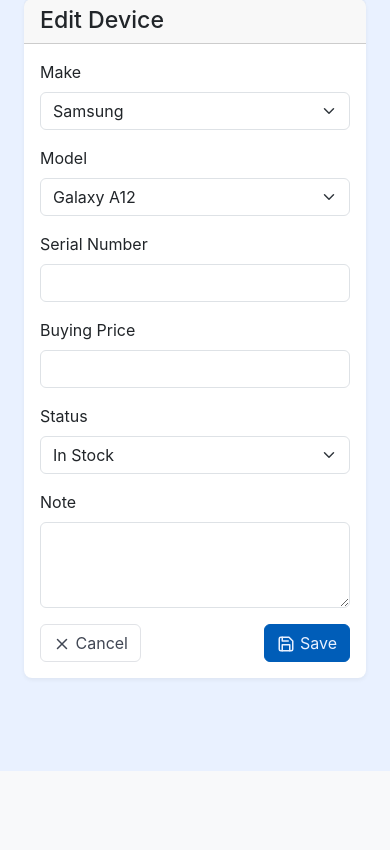
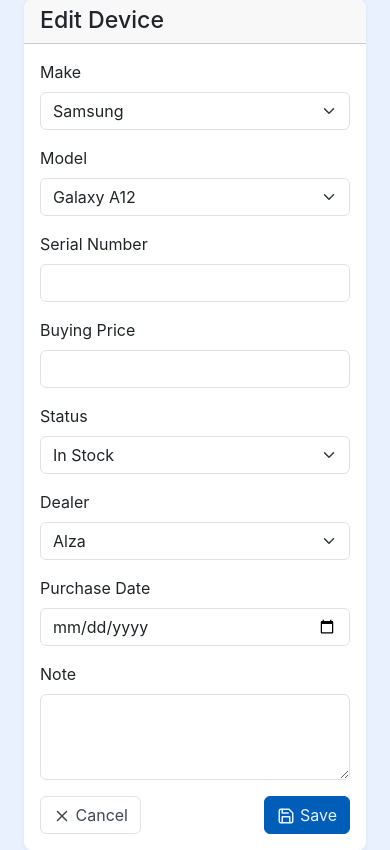
Before and after one commit to JakubStrouhal/mobiledevice, a Flask app: page /devices/new in a window 390 px wide. Shown: the part 73-923 px from the top of the page. Before the commit the page ends 844 px from the top, so only its background shows below. Run offline with Flask 3, Linux system fonts and the light colour scheme; some libraries are stand-ins or nearby versions.

Commit message:
Agent query: Can you check if the device listing page loads now and try adding a new device with dealer and purchase date?
Add dealer information to phone tracking:  includes fields for dealer, purchase date, and updated forms and models.

Screenshot: https://storage.googleapis.com/screenshot-production-us-central1/c0324ef8-1d81-410f-872e-da2b9bd29ee8/e2c18e9d-cbe6-44a4-8cd4-9b30a34c07b9.jpg

```diff
--- a/forms.py
+++ b/forms.py
@@ -1,7 +1,8 @@
 from flask_wtf import FlaskForm
 from wtforms import StringField, DecimalField, TextAreaField, SelectField
 from wtforms.validators import DataRequired, ValidationError
-from models import DeviceMakeEnum, DeviceModelEnum, PhoneStatus
+from models import DeviceMakeEnum, DeviceModelEnum, PhoneStatus, DealerEnum
+from wtforms.fields import DateField
 
 class PhoneForm(FlaskForm):
     make = SelectField('Make', validators=[DataRequired()])
@@ -13,11 +14,14 @@ class PhoneForm(FlaskForm):
         (PhoneStatus.ISSUED.value, 'Issued'),
         (PhoneStatus.TERMINATED.value, 'Terminated')
     ])
+    dealer = SelectField('Dealer', validators=[DataRequired()])
+    purchased = DateField('Purchase Date', format='%Y-%m-%d')
     note = TextAreaField('Note')
 
     def __init__(self, *args, **kwargs):
         super(PhoneForm, self).__init__(*args, **kwargs)
         self.make.choices = [(make.value, make.value) for make in DeviceMakeEnum]
+        self.dealer.choices = [(dealer.value, dealer.value) for dealer in DealerEnum]
 
         # Set model choices based on selected make or default to first make's models
         if self.make.data:
--- a/models.py
+++ b/models.py
@@ -10,6 +10,16 @@ class DeviceMakeEnum(str, Enum):
     GOOGLE = "Google"
     MOTOROLA = "Motorola"
     NOKIA = "Nokia"
+
+class DealerEnum(str, Enum):
+    ALZA = "Alza"
+    DATART = "Datart"
+    MALL = "Mall"
+    CZC = "CZC"
+    TSBOHEMIA = "TS Bohemia"
+    O2 = "O2"
+    VODAFONE = "Vodafone"
+    TMOBILE = "T-Mobile"
 
 class DeviceModelEnum:
     MODELS = {
@@ -72,6 +82,8 @@ class Phone(db.Model):
     serial_number = db.Column(db.String(100), unique=True, nullable=False)
     buying_price = db.Column(db.Numeric(10, 2))
     status = db.Column(db.String(20), nullable=False, default=PhoneStatus.INSTOCK.value)
+    dealer = db.Column(db.String(50))  # Will store DealerEnum values
+    purchased = db.Column(db.Date)
     note = db.Column(db.Text)
     created_at = db.Column(db.DateTime, default=datetime.utcnow)
     assignments = db.relationship('PhoneAssignment', backref='phone', lazy=True)
--- a/templates/devices/edit.html
+++ b/templates/devices/edit.html
@@ -76,6 +76,30 @@
                         </div>
 
                         <div class="mb-3">
+                            <label class="form-label">{{ form.dealer.label }}</label>
+                            {{ form.dealer(class="form-select") }}
+                            {% if form.dealer.errors %}
+                            <div class="invalid-feedback d-block">
+                                {% for error in form.dealer.errors %}
+                                    {{ error }}
+                                {% endfor %}
+                            </div>
+                            {% endif %}
+                        </div>
+
+                        <div class="mb-3">
+                            <label class="form-label">{{ form.purchased.label }}</label>
+                            {{ form.purchased(class="form-control", type="date") }}
+                            {% if form.purchased.errors %}
+                            <div class="invalid-feedback d-block">
+                                {% for error in form.purchased.errors %}
+                                    {{ error }}
+                                {% endfor %}
+                            </div>
+                            {% endif %}
+                        </div>
+
+                        <div class="mb-3">
                             <label class="form-label">{{ form.note.label }}</label>
                             {{ form.note(class="form-control", rows=3) }}
                             {% if form.note.errors %}
```
Also changed, not shown: templates/devices/detail.html (+5 -2 lines).
